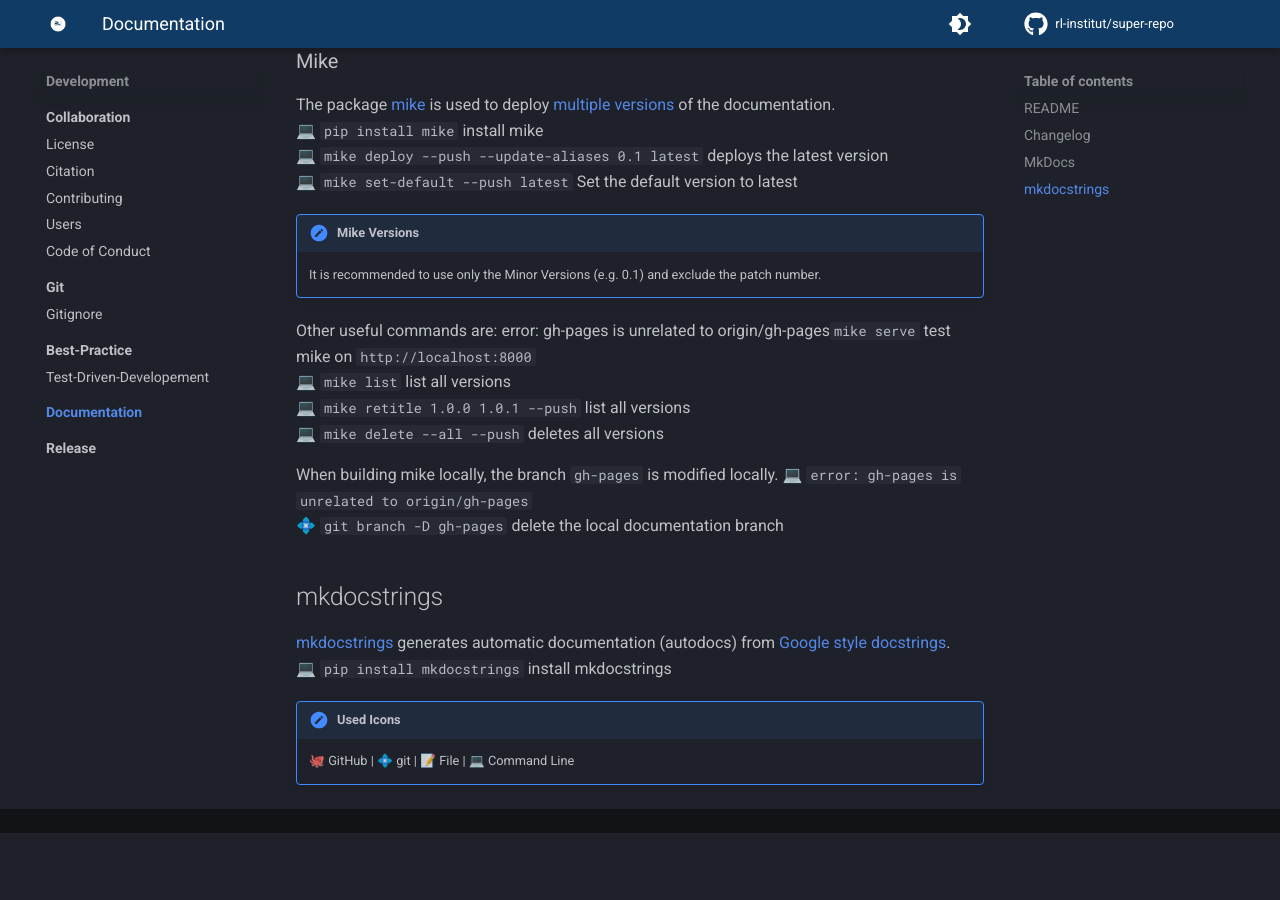
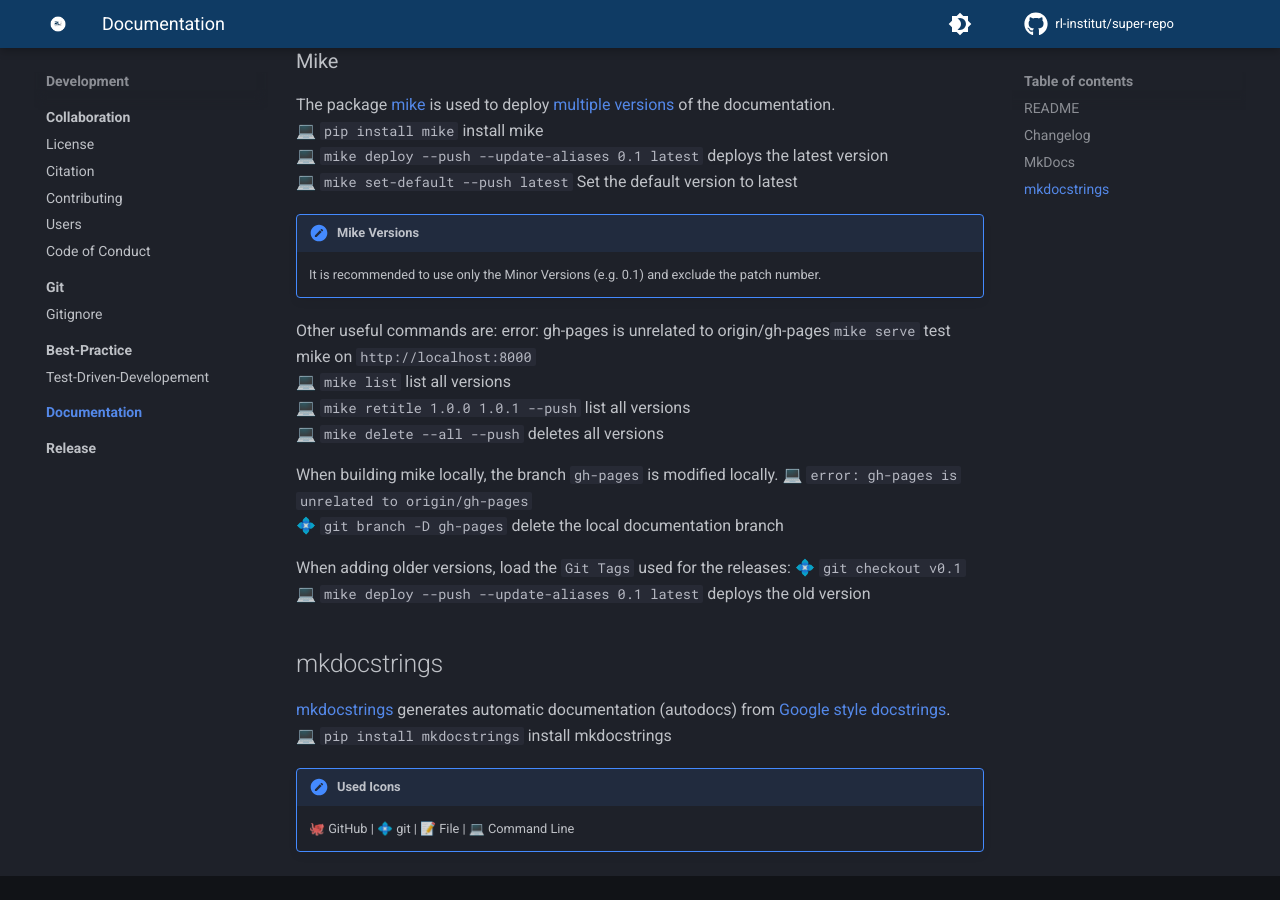
Before and after one commit to rl-institut/super-repo, an MkDocs documentation site: the page built from docs/development/documentation/index.md, in a window 1280 px wide and 900 px high, scrolled down 1479 px. Built offline with MkDocs 1.6.1 and Material for MkDocs 9.7.7, drawn with Linux system fonts in a browser that asks for light colours; comment, search, counter and statistics services are not loaded; the version menu is left out; before the commit the page ends 2312 px from its top, so only the background shows below that.

Commit message:
Add section to deploy older versions #36

```diff
--- a/docs/development/documentation/index.md
+++ b/docs/development/documentation/index.md
@@ -62,6 +62,10 @@ When building mike locally, the branch `gh-pages` is modified locally.
 💻 `error: gh-pages is unrelated to origin/gh-pages` <br>
 💠 `git branch -D gh-pages` delete the local documentation branch
 
+When adding older versions, load the `Git Tags` used for the releases:
+💠 `git checkout v0.1`
+💻 `mike deploy --push --update-aliases 0.1 latest` deploys the old version <br>
+
 ## mkdocstrings
 [mkdocstrings](https://mkdocstrings.github.io/) generates automatic
 documentation (autodocs) from [Google style docstrings](https://sphinxcontrib-napoleon.readthedocs.io/en/latest/example_google.html). <br>
```
